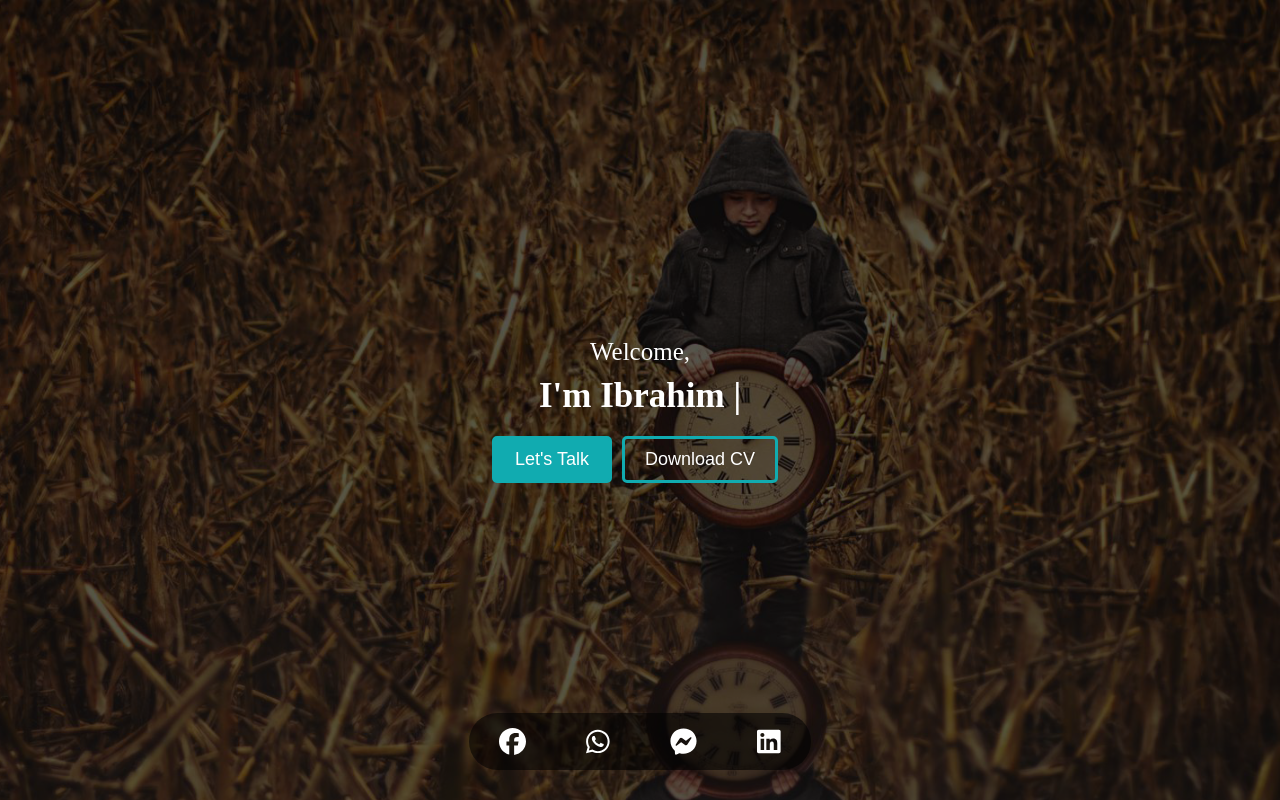
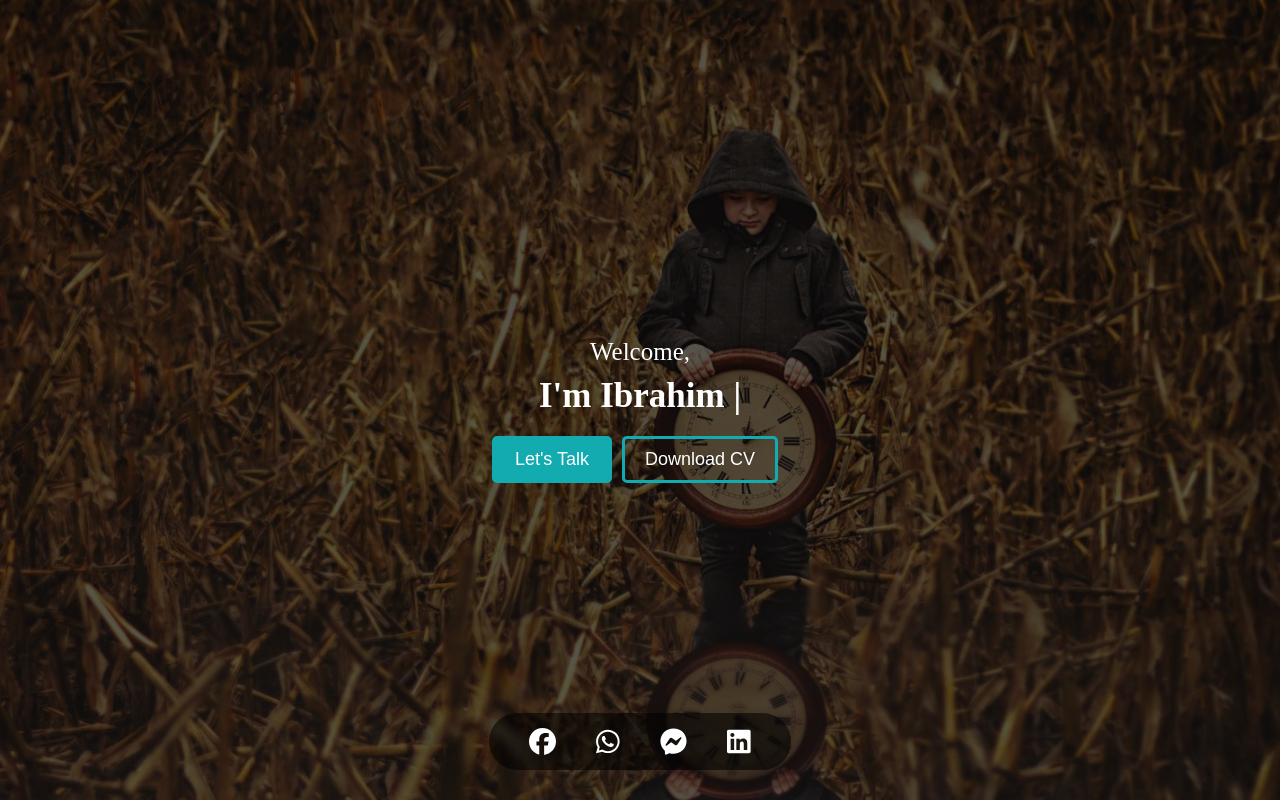
Before and after one commit to ibrahimelgadid/portfolio, a React (Create React App) app: page /home in a window 1280 px wide. Built offline with nearby package versions, Linux system fonts and the light colour scheme.

Commit message:
social padding

```diff
--- a/src/components/landing/Landing.css
+++ b/src/components/landing/Landing.css
@@ -74,15 +74,15 @@
   border-radius: 50px;
 }
 
-.landing ul {
+.landing .social ul {
   display: flex;
-  justify-content: space-around;
+  padding: 0 20px;
 }
 
-.landing li {
-  padding: 15px 30px;
+.landing .social li {
+  padding: 15px 20px;
 }
 
-.landing li a {
+.landing .social a {
   color: white;
 }
```
